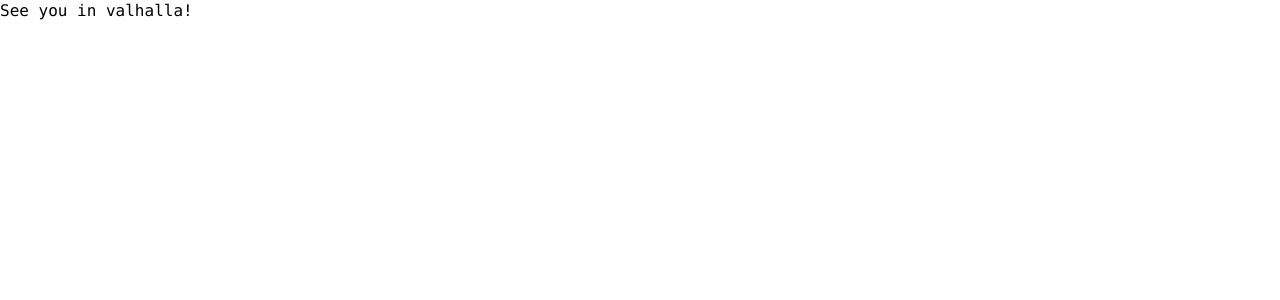
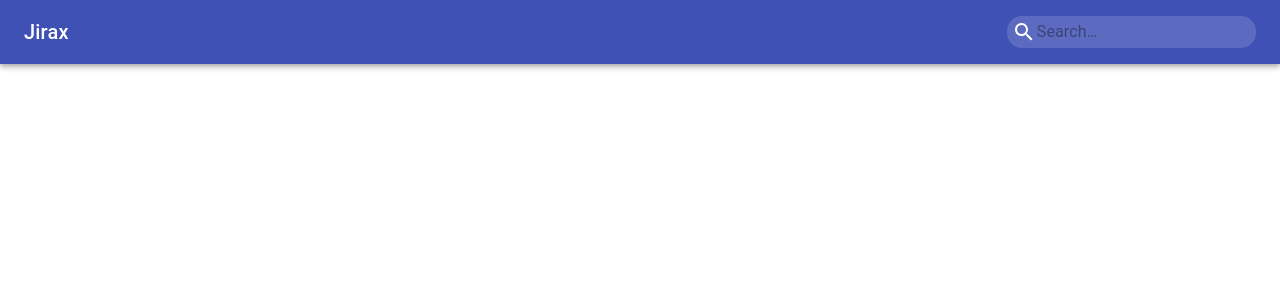
Before and after one commit to arieljimenez/jirax, a React (Create React App) app: page / in a window 1280 px wide. Shown: the top 300 px of the page. Built offline with nearby package versions, Linux system fonts and the light colour scheme.

Commit message:
add app header

```diff
--- a/src/App.js
+++ b/src/App.js
@@ -1,12 +1,66 @@
+/** @jsx jsx */
+// eslint-disable-next-line
 import React from 'react';
-
+import AppBar from '@material-ui/core/AppBar';
+import Toolbar from '@material-ui/core/Toolbar';
+import IconButton from '@material-ui/core/IconButton';
+import SearchIcon from '@material-ui/icons/Search';
+import { fade } from '@material-ui/core/styles';
+import MenuIcon from '@material-ui/icons/Menu';
+import Typography from '@material-ui/core/Typography';
+import InputBase from '@material-ui/core/InputBase';
+import { jsx, css } from '@emotion/core';
 
 function App() {
   return (
-    <div className="App">
-      <code>
-        See you in valhalla!
-      </code>
+    <div css={{
+      flexGrow: 1,
+    }}>
+      <AppBar
+        position="static"
+      >
+        <Toolbar>
+          <Typography
+            variant="h6"
+            noWrap
+            css={css`
+              width: 80%;
+            `}
+          >
+            Jirax
+          </Typography>
+          <div
+            css={css`
+              position: relative;
+              border-radius: 15px;
+              background-color: rgba(255,255,255, 0.15);
+              &:hover {
+                background-color: rgba(255,255,255, 0.25);
+              }
+            `}
+          >
+            <div css={css`
+              padding-left: 5px;
+              height: 100%;
+              position: absolute;
+              pointer-events: none;
+              display: flex;
+              align-items: center;
+              justify-content: center;
+            `}>
+              <SearchIcon />
+            </div>
+            <InputBase
+              placeholder="Search…"
+              css={css`
+                padding-left: 30px;
+                width: 100%;
+              `}
+              inputProps={{ 'aria-label': 'search' }}
+            />
+          </div>
+        </Toolbar>
+      </AppBar>
     </div>
   );
 }
```
